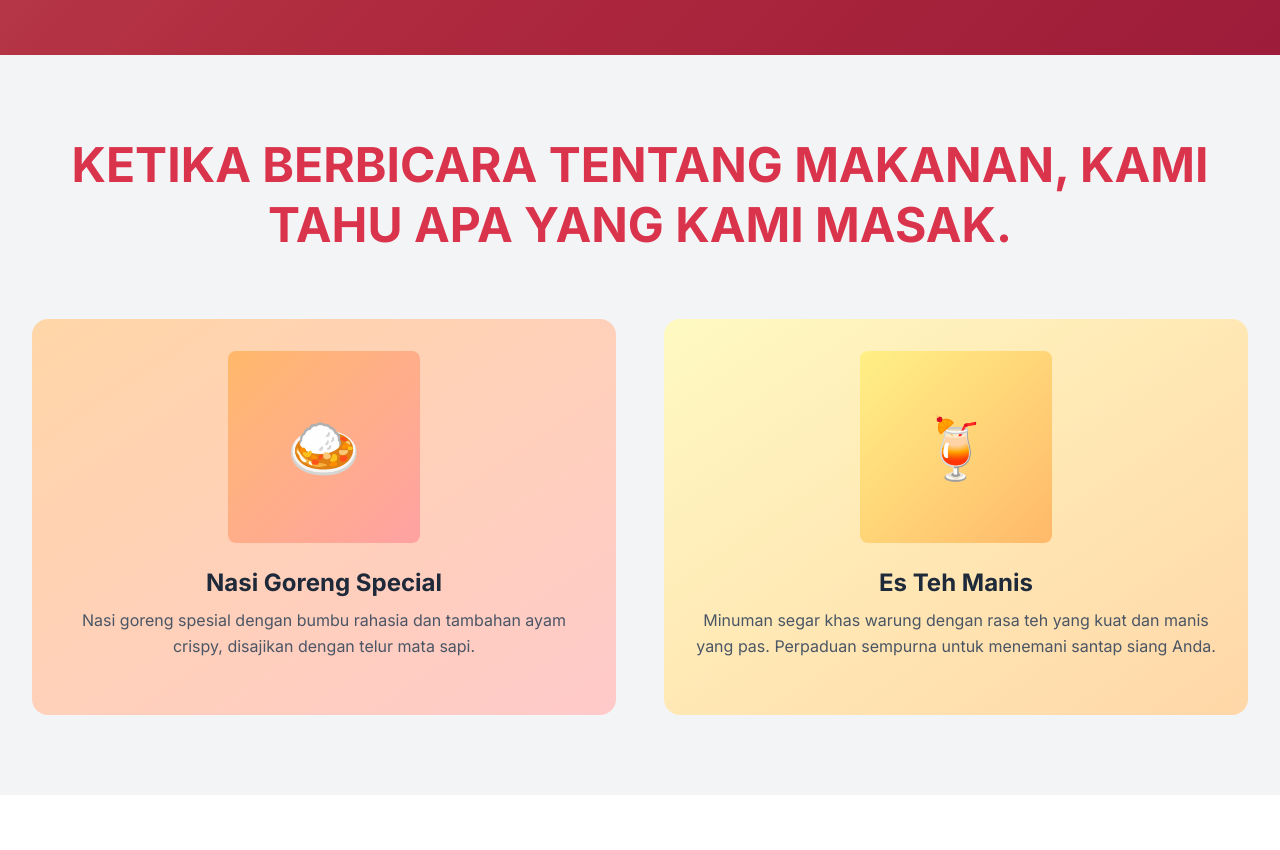
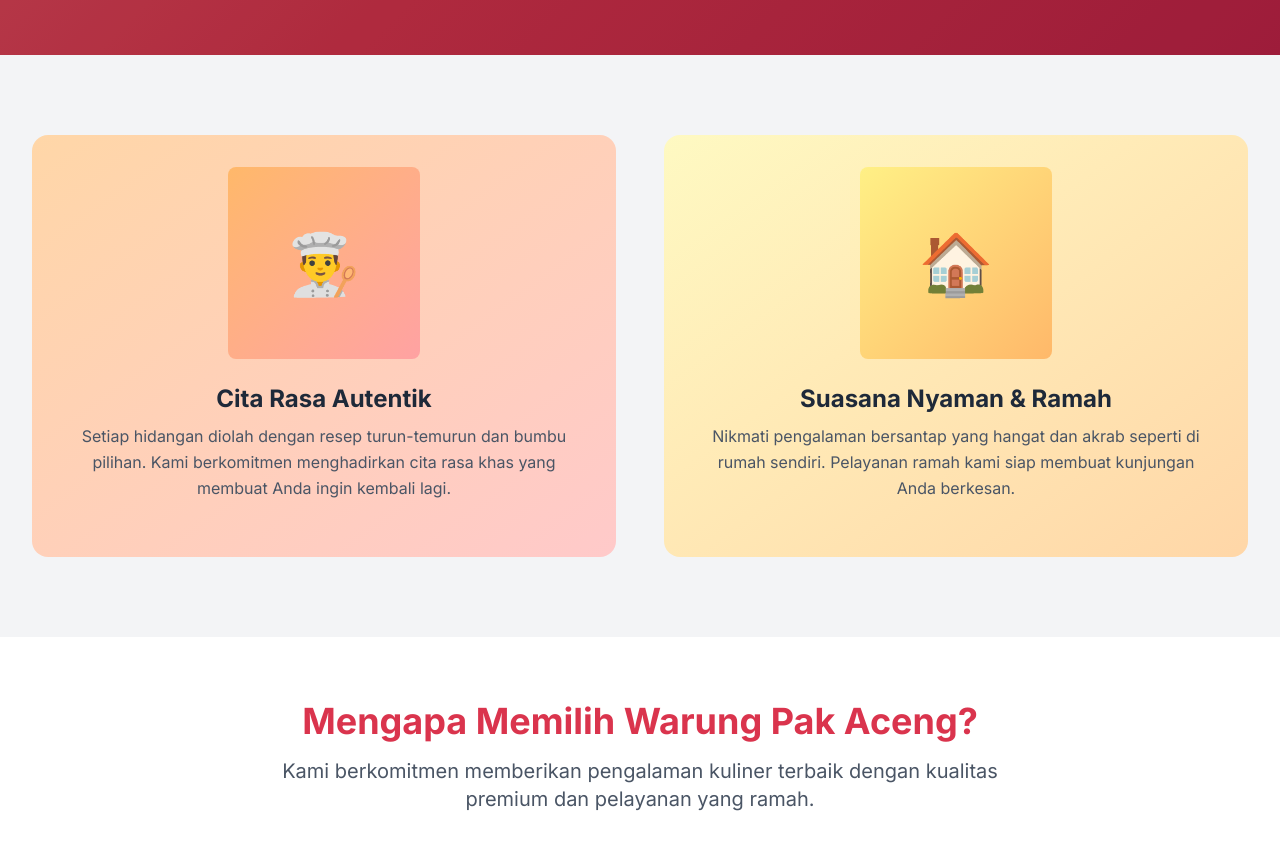
Before and after one commit to FairusKN/Digitalisasi-UMKM, a React (Vite) app in the folder frontend/: page / in a window 1280 px wide. Shown: the part 580-1430 px from the top of the page. Built offline with nearby package versions, Linux system fonts and the light colour scheme; no server answers.

Commit message:
Chore: Change Section Text on Homepage

```diff
--- a/frontend/src/pages/HomePage.tsx
+++ b/frontend/src/pages/HomePage.tsx
@@ -15,7 +15,6 @@ const HomePage = () => {
   const [featuredProducts, setFeaturedProducts] = useState<Product[]>([]);
 
   const heroAnimation = useScrollAnimation({ threshold: 0.1 });
-  const coffeeAnimation = useScrollAnimation({ threshold: 0.2 });
   const coffeeLeftAnimation = useScrollAnimation({ threshold: 0.2 });
   const coffeeRightAnimation = useScrollAnimation({ threshold: 0.2 });
   const featuresAnimation = useScrollAnimation({ threshold: 0.2 });
@@ -101,18 +100,6 @@ const HomePage = () => {
 
       <section className="py-20 bg-gray-100">
         <div className="max-w-7xl mx-auto px-4 sm:px-6 lg:px-8">
-          <ScrollAnimatedSection
-            ref={coffeeAnimation.ref}
-            isVisible={coffeeAnimation.isVisible}
-            animation="fadeInUp"
-            className="text-center mb-16"
-          >
-            <h2 className="text-4xl md:text-5xl font-bold mb-4 leading-tight" style={{color: '#da344d',fontFamily: 'Inter, sans-serif'}}>
-              KETIKA BERBICARA TENTANG MAKANAN, KAMI<br/>
-              TAHU APA YANG KAMI MASAK.
-            </h2>
-          </ScrollAnimatedSection>
-
           <div className="grid grid-cols-1 lg:grid-cols-2 gap-12 items-center">
           <ScrollAnimatedSection
             ref={coffeeLeftAnimation.ref}
@@ -124,16 +111,15 @@ const HomePage = () => {
             <div className="bg-gradient-to-br from-orange-200 to-red-200 rounded-2xl p-8 text-center">
             <div className="mb-6">
               <div className="w-48 h-48 mx-auto bg-gradient-to-br from-orange-300 to-red-300 rounded-lg flex items-center justify-center text-6xl mb-6">
-                    🍛
+              👨‍🍳
               </div>
             </div>
-                <h3 className="text-2xl font-bold text-gray-800 mb-2" style={{fontFamily: 'Inter, sans-serif'}}>Nasi Goreng Special</h3>
+            <h3 className="text-2xl font-bold text-gray-800 mb-2" style={{fontFamily: 'Inter, sans-serif'}}>Cita Rasa Autentik</h3>
             <p className="text-gray-600 mb-6 leading-relaxed" style={{fontFamily: 'Inter, sans-serif'}}>
-                  Nasi goreng spesial dengan bumbu rahasia dan tambahan ayam crispy, disajikan dengan telur mata sapi.
+              Setiap hidangan diolah dengan resep turun-temurun dan bumbu pilihan. Kami berkomitmen menghadirkan cita rasa khas yang membuat Anda ingin kembali lagi.
             </p>
             </div>
           </ScrollAnimatedSection>
-
           <ScrollAnimatedSection
             ref={coffeeRightAnimation.ref}
             isVisible={coffeeRightAnimation.isVisible}
@@ -144,12 +130,12 @@ const HomePage = () => {
             <div className="bg-gradient-to-br from-yellow-100 to-orange-200 rounded-2xl p-8 text-center">
             <div className="mb-6">
               <div className="w-48 h-48 mx-auto bg-gradient-to-br from-yellow-200 to-orange-300 rounded-lg flex items-center justify-center text-6xl mb-6">
-                    🍹
+              🏠
               </div>
             </div>
-                <h3 className="text-2xl font-bold text-gray-800 mb-2" style={{fontFamily: 'Inter, sans-serif'}}>Es Teh Manis</h3>
+            <h3 className="text-2xl font-bold text-gray-800 mb-2" style={{fontFamily: 'Inter, sans-serif'}}>Suasana Nyaman & Ramah</h3>
             <p className="text-gray-600 mb-6 leading-relaxed" style={{fontFamily: 'Inter, sans-serif'}}>
-                  Minuman segar khas warung dengan rasa teh yang kuat dan manis yang pas. Perpaduan sempurna untuk menemani santap siang Anda.
+              Nikmati pengalaman bersantap yang hangat dan akrab seperti di rumah sendiri. Pelayanan ramah kami siap membuat kunjungan Anda berkesan.
             </p>
             </div>
           </ScrollAnimatedSection>
```
Lines whose indentation alone changed are shown as unchanged.
